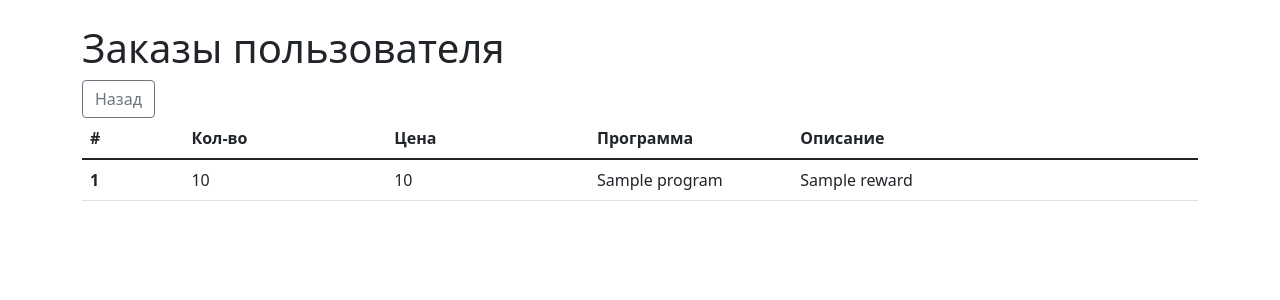
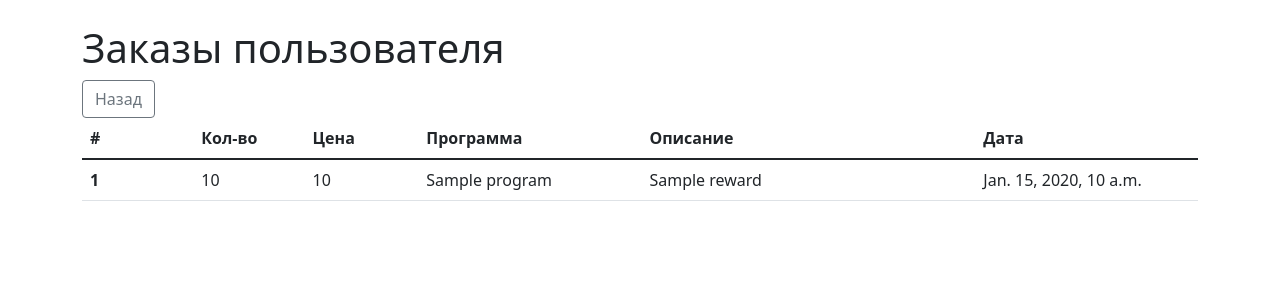
Before and after one commit to nvrmndmnm/Loyalty-Program-App, a Django app: template source/merchantapp/templates/orders/order_list.html in a window 1280 px wide. Shown: the part 56-356 px from the top of the page. Run offline with Django 3.2, Linux system fonts and the light colour scheme; the template is opened without the code that fills it: most values are stand-ins (such as "Sample title", 1, 10 or a date in 2020).

Commit message:
#66 Добавил отображение даты и сортировку в списке заказов пользователя

```diff
--- a/source/merchantapp/models.py
+++ b/source/merchantapp/models.py
@@ -48,8 +48,8 @@ class Branch(BaseModel):
 
 class Address(BaseModel):
     street = models.CharField(max_length=150, verbose_name=_('Street'))
-    building = models.CharField(max_length=20, verbose_name=_('Building'))
-    apartment = models.CharField(max_length=20, blank=True, null=True, verbose_name=_('Office'))
+    building = models.CharField(max_length=50, verbose_name=_('Building'))
+    apartment = models.CharField(max_length=50, blank=True, null=True, verbose_name=_('Office'))
     city = models.CharField(max_length=50, verbose_name=_('City'))
     link2gis = models.URLField(verbose_name=_('LinkTo2GIS'))
     latitude = models.DecimalField(max_digits=9, decimal_places=6, verbose_name=_('Latitude'))
--- a/source/merchantapp/templates/orders/order_list.html
+++ b/source/merchantapp/templates/orders/order_list.html
@@ -6,10 +6,11 @@
         <thead>
         <tr>
             <th scope="col" style="width: 5%">#</th>
-            <th scope="col" style="width: 10%">Кол-во</th>
-            <th scope="col" style="width: 10%">Цена</th>
+            <th scope="col" style="width: 5%">Кол-во</th>
+            <th scope="col" style="width: 5%">Цена</th>
             <th scope="col" style="width: 10%">Программа</th>
-            <th scope="col" style="width: 20%">Описание</th>
+            <th scope="col" style="width: 15%">Описание</th>
+            <th scope="col" style="width: 10%">Дата</th>
         </tr>
         </thead>
         <tbody>
@@ -20,6 +21,7 @@
                 <td>{{ order.price }}</td>
                 <td>{{ order.program.title }}</td>
                 <td>{{ order.program.reward }}</td>
+                <td>{{ order.time_created }}</td>
             </tr>
         {% endfor %}
         </tbody>
--- a/source/merchantapp/views.py
+++ b/source/merchantapp/views.py
@@ -218,7 +218,7 @@ class OrderProcessingView(PermissionAccessMixin, ListView):
     def get_queryset(self):
         queryset = super().get_queryset()
         user = get_user_model().objects.get(pk=self.kwargs.get('pk'))
-        queryset = queryset.filter(user=user)
+        queryset = queryset.filter(user=user).order_by('-time_created')
         return queryset
 
 
```
